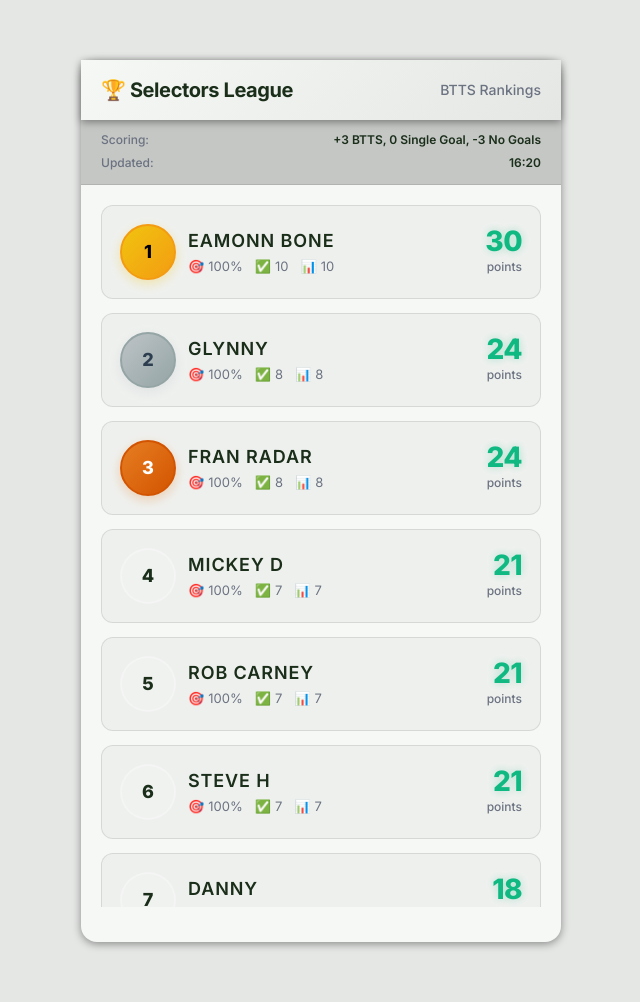
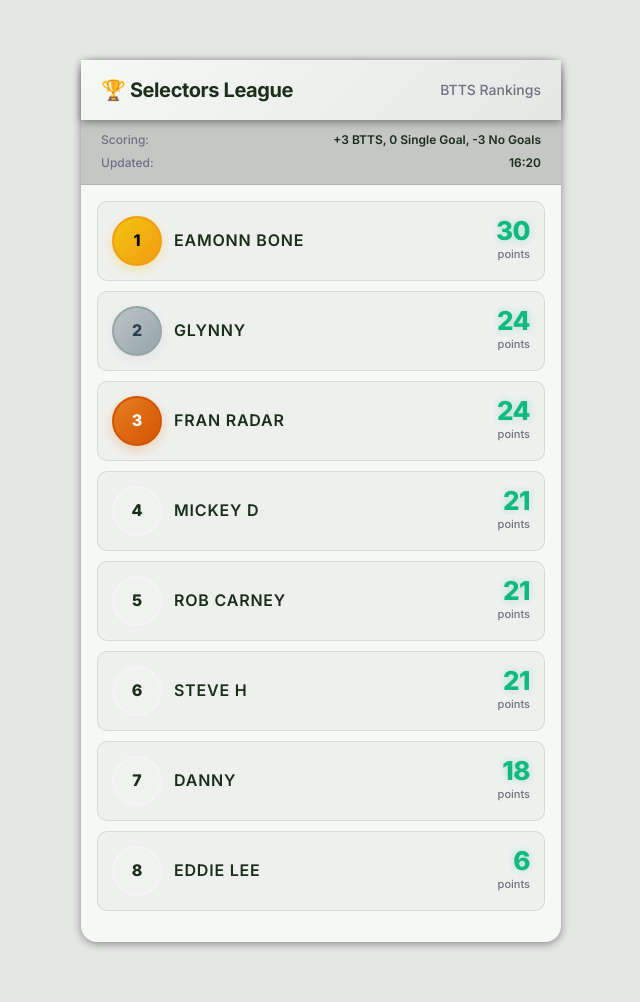
Before and after one commit to MrG-Man/AT-NORTH, a Flask app: page /selectors-league in a window 1280 px wide. Shown: the whole page, without its empty margins (319-959 px from the left). Run offline with Flask 3, Linux system fonts and the light colour scheme.

Commit message:
Front end Display updated.

```diff
--- a/static/css/selectors-league.css
+++ b/static/css/selectors-league.css
@@ -32,8 +32,8 @@
 
 /* ===== League List ===== */
 .league-list {
-    padding: clamp(8px, 2vw, 16px);
-    max-height: calc(100vh - clamp(120px, 30vw, 160px));
+    padding: clamp(6px, 1.5vw, 12px);
+    max-height: calc(100vh - clamp(100px, 25vw, 140px));
     overflow-y: auto;
     overflow-x: hidden;
 }
@@ -59,9 +59,9 @@
 /* ===== League Card ===== */
 .league-card {
     background: var(--card-bg);
-    border-radius: clamp(8px, 2vw, 12px);
-    padding: clamp(12px, 3vw, 16px);
-    margin-bottom: clamp(8px, 2vw, 12px);
+    border-radius: clamp(6px, 1.5vw, 10px);
+    padding: clamp(10px, 2.5vw, 14px);
+    margin-bottom: clamp(6px, 1.5vw, 10px);
     border: 1px solid var(--border-color);
     transition: all var(--transition-base);
     position: relative;
@@ -86,11 +86,11 @@
     display: flex;
     align-items: center;
     justify-content: center;
-    width: clamp(40px, 10vw, 48px);
-    height: clamp(40px, 10vw, 48px);
+    width: clamp(36px, 9vw, 44px);
+    height: clamp(36px, 9vw, 44px);
     border-radius: 50%;
     font-weight: 800;
-    font-size: clamp(14px, 3.5vw, 16px);
+    font-size: clamp(13px, 3.2vw, 15px);
     flex-shrink: 0;
     border: 2px solid;
 }
@@ -132,23 +132,9 @@
     font-size: clamp(14px, 3.5vw, 16px);
     font-weight: 600;
     color: var(--text-primary);
-    margin-bottom: clamp(2px, 0.5vw, 4px);
     overflow: hidden;
     text-overflow: ellipsis;
     white-space: nowrap;
-}
-
-.selector-stats {
-    font-size: clamp(11px, 2.8vw, 13px);
-    color: var(--text-secondary);
-    display: flex;
-    gap: clamp(8px, 2vw, 12px);
-}
-
-.stat-item {
-    display: flex;
-    align-items: center;
-    gap: clamp(2px, 0.5vw, 4px);
 }
 
 /* ===== Points Display ===== */
@@ -160,17 +146,17 @@
 }
 
 .points-value {
-    font-size: clamp(18px, 4.5vw, 24px);
+    font-size: clamp(20px, 5vw, 26px);
     font-weight: 800;
     letter-spacing: -0.02em;
     line-height: 1;
 }
 
 .points-label {
-    font-size: clamp(10px, 2.5vw, 12px);
+    font-size: clamp(9px, 2.2vw, 11px);
     color: var(--text-secondary);
     font-weight: 500;
-    margin-top: clamp(2px, 0.5vw, 4px);
+    margin-top: clamp(2px, 0.5vw, 3px);
 }
 
 .points-positive {
@@ -347,21 +333,22 @@ input:checked + .toggle-slider:before {
     }
 
     .league-card {
-        padding: 10px;
+        padding: 8px;
+        margin-bottom: 5px;
     }
 
     .position-badge {
-        width: 32px;
-        height: 32px;
+        width: 30px;
+        height: 30px;
+        font-size: 11px;
+    }
+
+    .selector-name {
         font-size: 12px;
     }
 
-    .selector-name {
-        font-size: 13px;
-    }
-
     .points-value {
-        font-size: 16px;
+        font-size: 18px;
     }
 }
 
@@ -373,11 +360,12 @@ input:checked + .toggle-slider:before {
     }
 
     .league-list {
-        padding: 12px;
+        padding: 10px;
     }
 
     .league-card {
-        padding: 14px;
+        padding: 12px;
+        margin-bottom: 8px;
     }
 }
 
@@ -418,48 +406,48 @@ input:checked + .toggle-slider:before {
     }
 
     .league-list {
-        padding: 20px;
-        max-height: calc(100vh - 160px);
+        padding: 16px;
+        max-height: calc(100vh - 140px);
     }
 
     .league-card {
-        padding: 18px;
-        margin-bottom: 14px;
+        padding: 14px;
+        margin-bottom: 10px;
     }
 
     .position-badge {
-        width: 56px;
-        height: 56px;
-        font-size: 18px;
+        width: 50px;
+        height: 50px;
+        font-size: 16px;
     }
 
     .selector-name {
-        font-size: 18px;
+        font-size: 16px;
     }
 
     .points-value {
-        font-size: 28px;
+        font-size: 26px;
     }
 }
 
 /* Landscape orientation adjustments */
 @media (orientation: landscape) and (max-height: 600px) {
     .mobile-header {
-        padding: 8px 16px;
+        padding: 6px 16px;
     }
 
     .league-info-bar {
-        padding: 6px 16px;
+        padding: 5px 16px;
     }
 
     .league-list {
-        max-height: calc(100vh - 100px);
-        padding: 8px;
+        max-height: calc(100vh - 90px);
+        padding: 6px;
     }
 
     .league-card {
-        padding: 10px;
-        margin-bottom: 6px;
+        padding: 8px;
+        margin-bottom: 5px;
     }
 }
 
--- a/static/js/selectors-league.js
+++ b/static/js/selectors-league.js
@@ -119,11 +119,6 @@ function createLeagueCard(selector, position) {
     card.className = 'league-card';
     card.setAttribute('data-selector-id', selector.selector_id || selector.id || position);
 
-    // Enhanced selector info with additional stats if available
-    const selections = selector.selections || selector.total_matches || 0;
-    const correct = selector.correct_predictions || selector.btts_successes || 0;
-    const accuracy = selections > 0 ? Math.round((correct / selections) * 100) : 0;
-
     card.innerHTML = `
         <div class="position-badge ${positionClass}">
             ${position}
@@ -131,20 +126,6 @@ function createLeagueCard(selector, position) {
 
         <div class="selector-info">
             <div class="selector-name">${selector.selector_name || selector.name || 'Unknown'}</div>
-            <div class="selector-stats">
-                <span class="stat-item">
-                    <span class="stat-icon">🎯</span>
-                    <span class="stat-value">${accuracy}%</span>
-                </span>
-                <span class="stat-item">
-                    <span class="stat-icon">✅</span>
-                    <span class="stat-value">${correct}</span>
-                </span>
-                <span class="stat-item">
-                    <span class="stat-icon">📊</span>
-                    <span class="stat-value">${selections}</span>
-                </span>
-            </div>
         </div>
 
         <div class="points-display">
```
